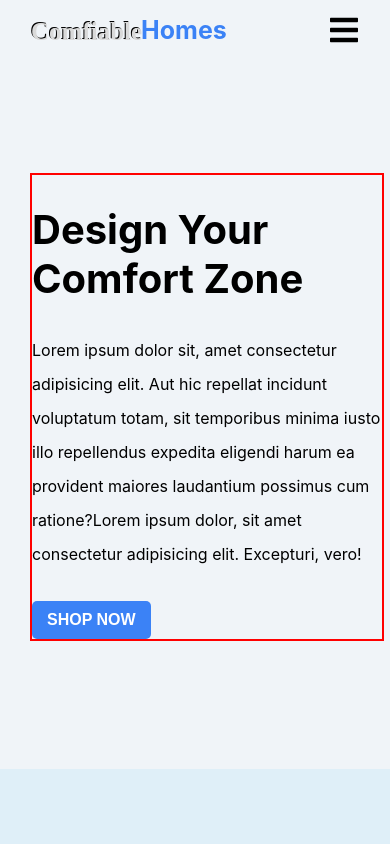
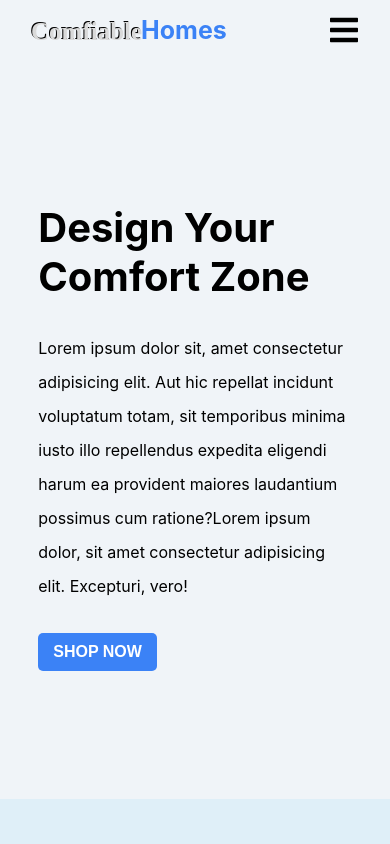
Before and after one commit to bezbrain/ComfiableHomes, a React (Vite) app: page / in a window 390 px wide. Shown: the top 844 px of the page. Built offline with nearby package versions, Linux system fonts and the light colour scheme; data requests are answered from the project's data file.

Commit message:
Worked massively on the product page interface, and wrote the media query

```diff
--- a/src/styles/home.css
+++ b/src/styles/home.css
@@ -21,9 +21,9 @@
 }
 @media screen and (max-width: 1000px) {
   .design-your-comfort article {
-    border: 2px solid red;
-    /* width: 70%; */
-    width: 700px;
+    /* border: 2px solid red; */
+    width: 95%;
+    /* width: 700px; */
     margin-inline: auto;
   }
   .design-your-comfort article h2 {
```
